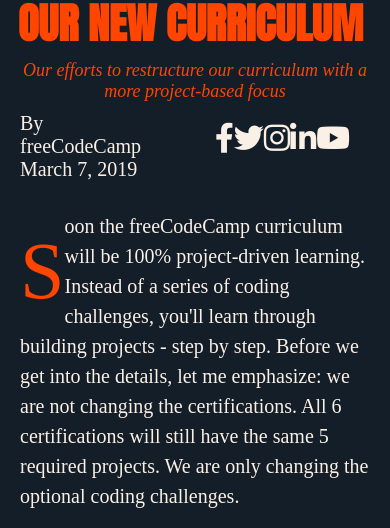
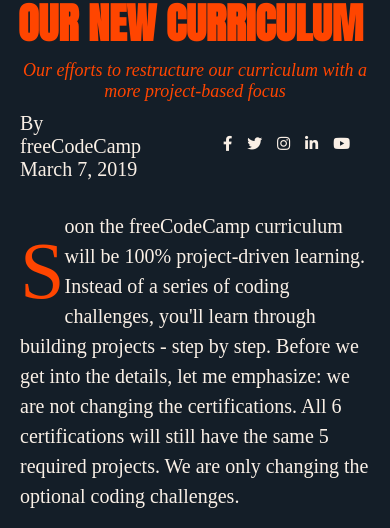
Before and after one commit to Thimmy962/portfolio, a plain HTML site: page Grid/grid.html in a window 390 px wide. Shown: the part 308-836 px from the top of the page. Drawn offline with Linux system fonts and the light colour scheme; a web font is replaced by a local one.

Commit message:
added a new @media query for max-width of 500px adjusted the social media icon size to 15px for this new @media query

```diff
--- a/Grid/grid.css
+++ b/Grid/grid.css
@@ -274,3 +274,8 @@ main img{
 .brief-history > h3{
   margin: 25px 0 0;
 }
+@media (max-width: 500px){
+  .social-icons > a > i{
+    font-size: 15px;
+  }
+}
```
